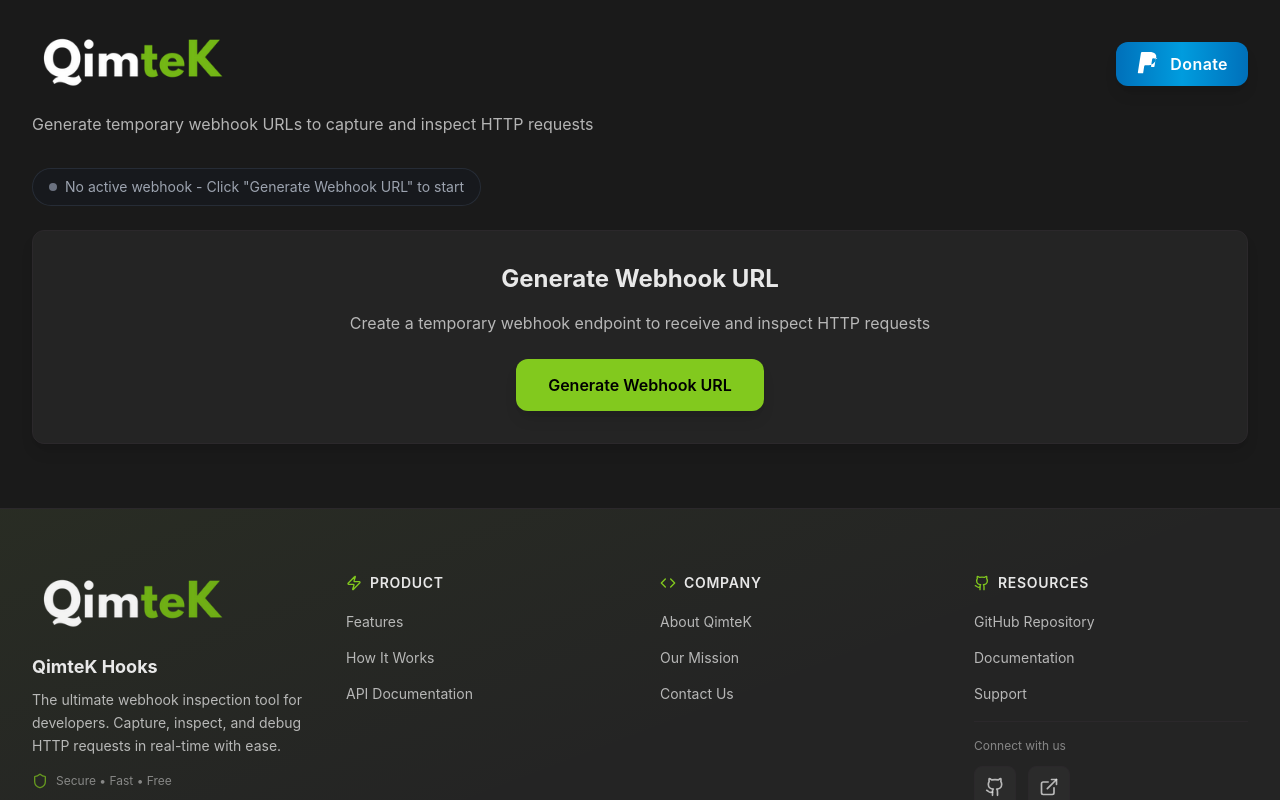
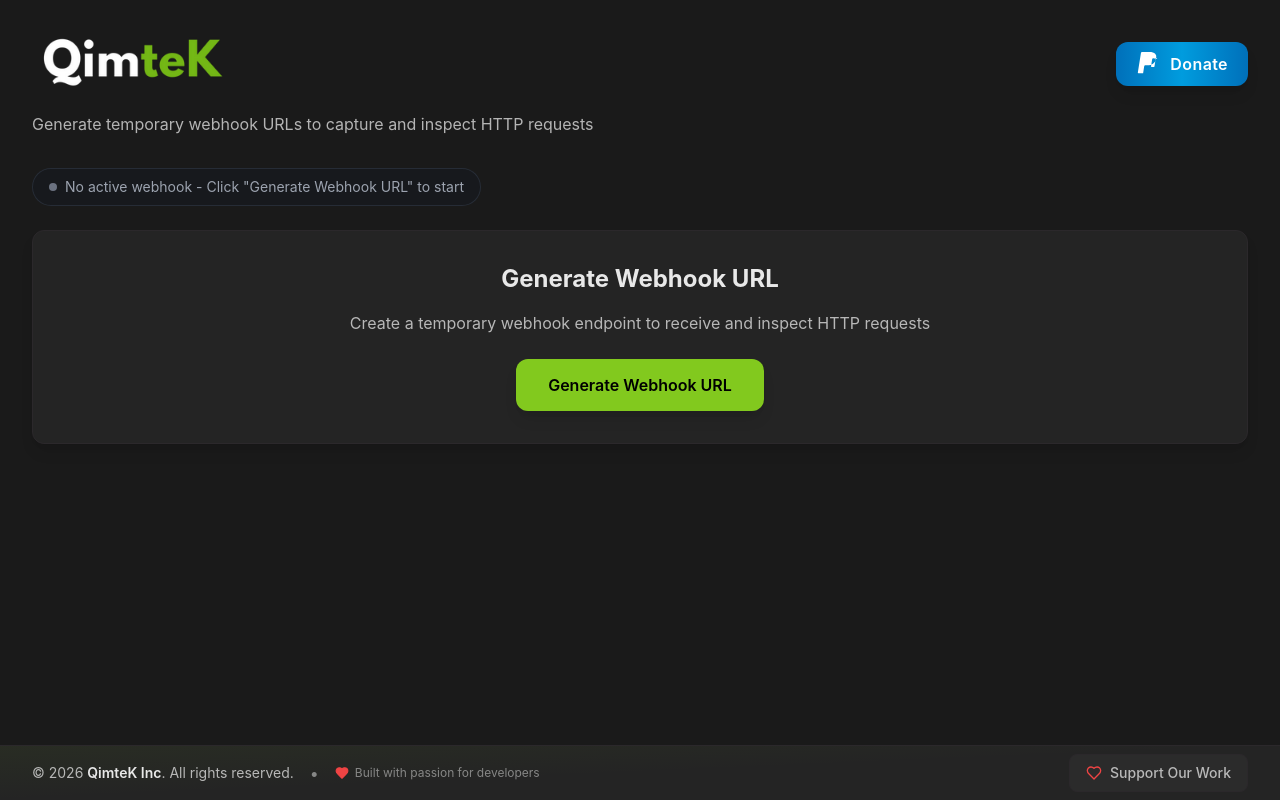
Before and after one commit to wal3fo/QimteK-Webhook, a React (Vite) app: page / in a window 1280 px wide. Shown: the top 800 px of the page. Built offline with nearby package versions, Linux system fonts and the light colour scheme.

Commit message:
Refactor Footer component layout by adjusting padding, hiding the brand section, and removing unnecessary elements for a cleaner design. This update aims to enhance visual clarity and streamline the footer's presentation.

```diff
--- a/src/components/Footer.tsx
+++ b/src/components/Footer.tsx
@@ -28,18 +28,15 @@ export default function Footer() {
       {/* Decorative gradient overlay */}
       <div className="absolute inset-0 bg-gradient-to-br from-[#82c91e]/5 via-transparent to-transparent pointer-events-none" />
 
-      <div className="container mx-auto px-4 sm:px-6 lg:px-8 py-12 sm:py-16 max-w-7xl relative z-10">
+      <div className="container mx-auto py-2 px-4 sm:px-6 lg:px-8 max-w-7xl relative z-10">
         {/* Main Footer Content */}
-        <div className="grid grid-cols-1 md:grid-cols-2 lg:grid-cols-4 gap-8 sm:gap-10 mb-10 sm:mb-12">
+        <div className="hidden grid grid-cols-1 md:grid-cols-2 lg:grid-cols-4 gap-8 sm:gap-10 mb-10 sm:mb-12">
           {/* Brand Section */}
           <div className="lg:col-span-1 space-y-4">
             <div className="flex items-center gap-3 mb-4">
               <Logo size="xl" className="opacity-95" />
             </div>
             <div>
-              <h3 className="text-lg font-bold text-qimtek-text mb-2">
-                QimteK Hooks
-              </h3>
               <p className="text-sm text-qimtek-text-secondary leading-relaxed mb-4">
                 The ultimate webhook inspection tool for developers. Capture, inspect, and debug HTTP requests in real-time with ease.
               </p>
@@ -71,9 +68,6 @@ export default function Footer() {
                     <span className="group-hover:translate-x-0.5 transition-transform duration-200">
                       {link.name}
                     </span>
-                    {link.external && (
-                      <ExternalLink className="w-3 h-3 opacity-0 group-hover:opacity-100 transition-opacity duration-200" />
-                    )}
                   </a>
                 </li>
               ))}
@@ -183,7 +177,7 @@ export default function Footer() {
         </div>
 
         {/* Bottom Bar */}
-        <div className="pt-8 sm:pt-10 border-t border-qimtek-border">
+        <div className="border-qimtek-border">
           <div className="flex flex-col sm:flex-row items-center justify-between gap-4">
             {/* Copyright */}
             <div className="flex flex-col sm:flex-row items-center gap-2 sm:gap-4 text-center sm:text-left">
```
